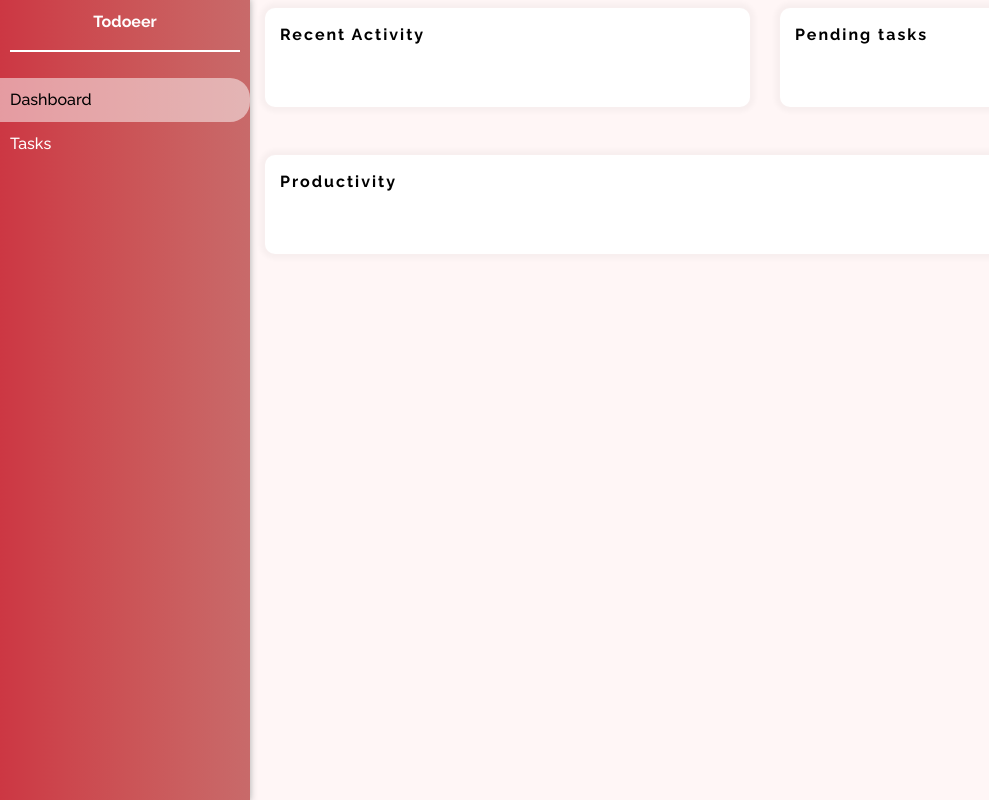
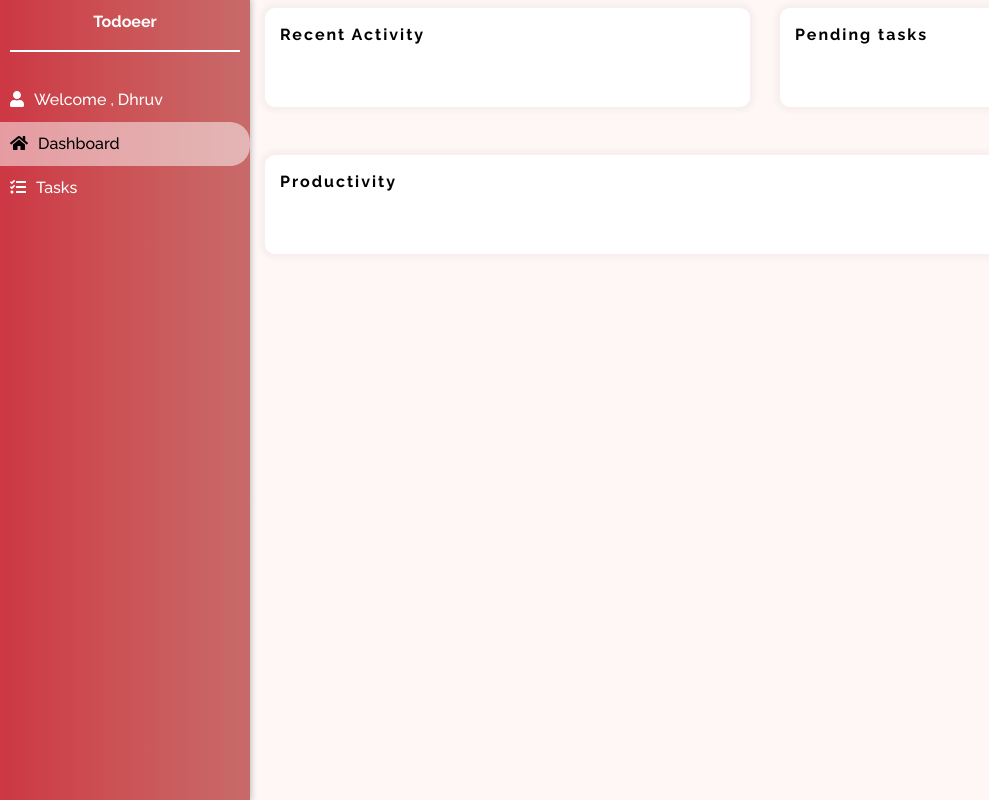
Before and after one commit to dpdhruv/Todoer, a React (Create React App) app: page / in a window 1280 px wide. Both pictures are taken after typing "Sample", "Sample123" into the empty fields and a click on the button "Login". Shown: the whole page, without its empty margins (0-989 px from the left). Built offline with nearby package versions, Linux system fonts and the light colour scheme.

Commit message:
Added fontawesome icons

```diff
--- a/src/components/SideBar/sidebar.js
+++ b/src/components/SideBar/sidebar.js
@@ -1,5 +1,7 @@
 import React from 'react'
 import './sidebar.scss';
+import { FontAwesomeIcon } from "@fortawesome/react-fontawesome";
+import { faHome, faTasks, faUser } from '@fortawesome/free-solid-svg-icons';
 
 export const SideBar = props => {
   return (
@@ -8,10 +10,16 @@ export const SideBar = props => {
         Todoeer
         <hr className="divider"></hr>
       </div>
+      <div className="menu-item">
+      <FontAwesomeIcon className="fa-icons" icon={faUser}/>
+        Welcome , Dhruv
+      </div>
       <div className="menu-item active-menu-item">
+        <FontAwesomeIcon className="fa-icons" icon={faHome}/>
         Dashboard
       </div>
       <div className="menu-item">
+      <FontAwesomeIcon className="fa-icons" icon={faTasks}/>
         Tasks
       </div>
     </div>
--- a/src/components/SideBar/sidebar.scss
+++ b/src/components/SideBar/sidebar.scss
@@ -44,3 +44,8 @@ border: 1px solid white;
   border-bottom-right-radius: 20px;
   transition: 0.2s ease-in-out all;
 }
+
+.fa-icons{
+  margin-right: 10px;
+  text-align: left !important;
+}
```
